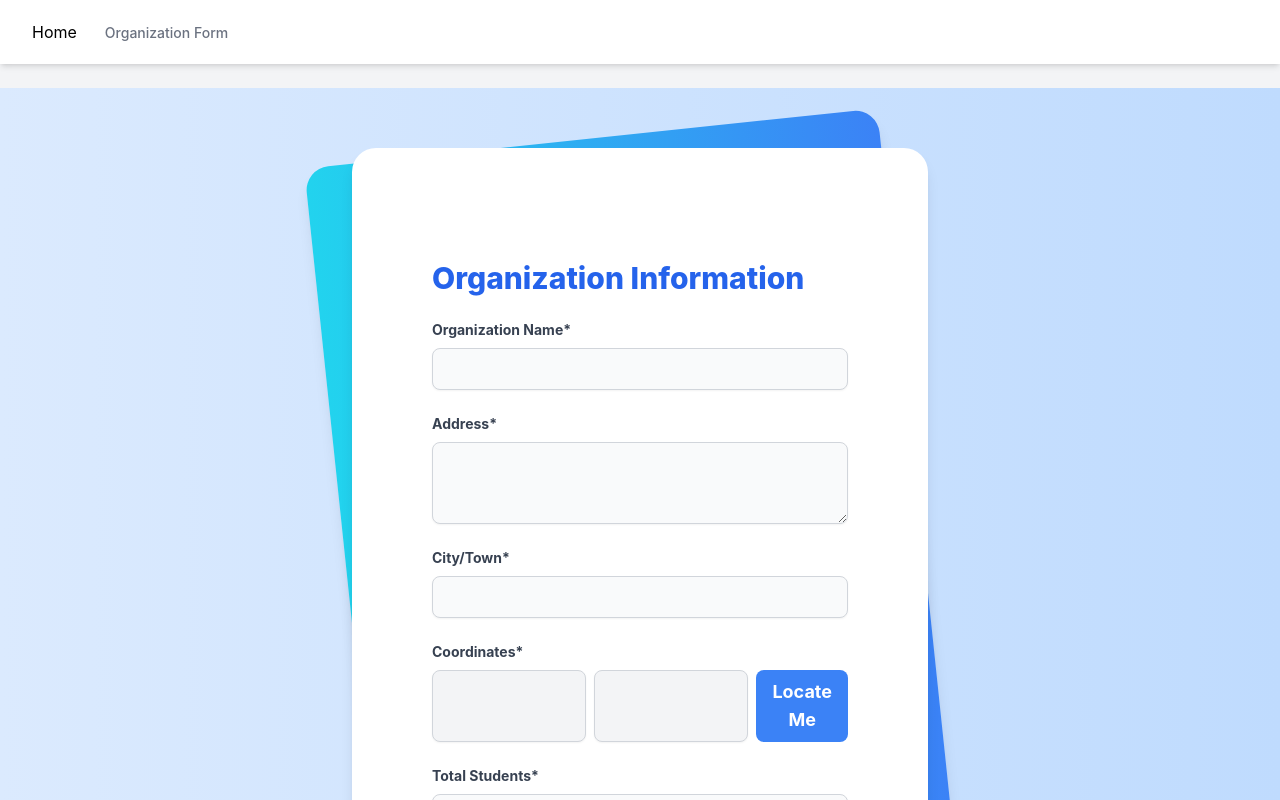
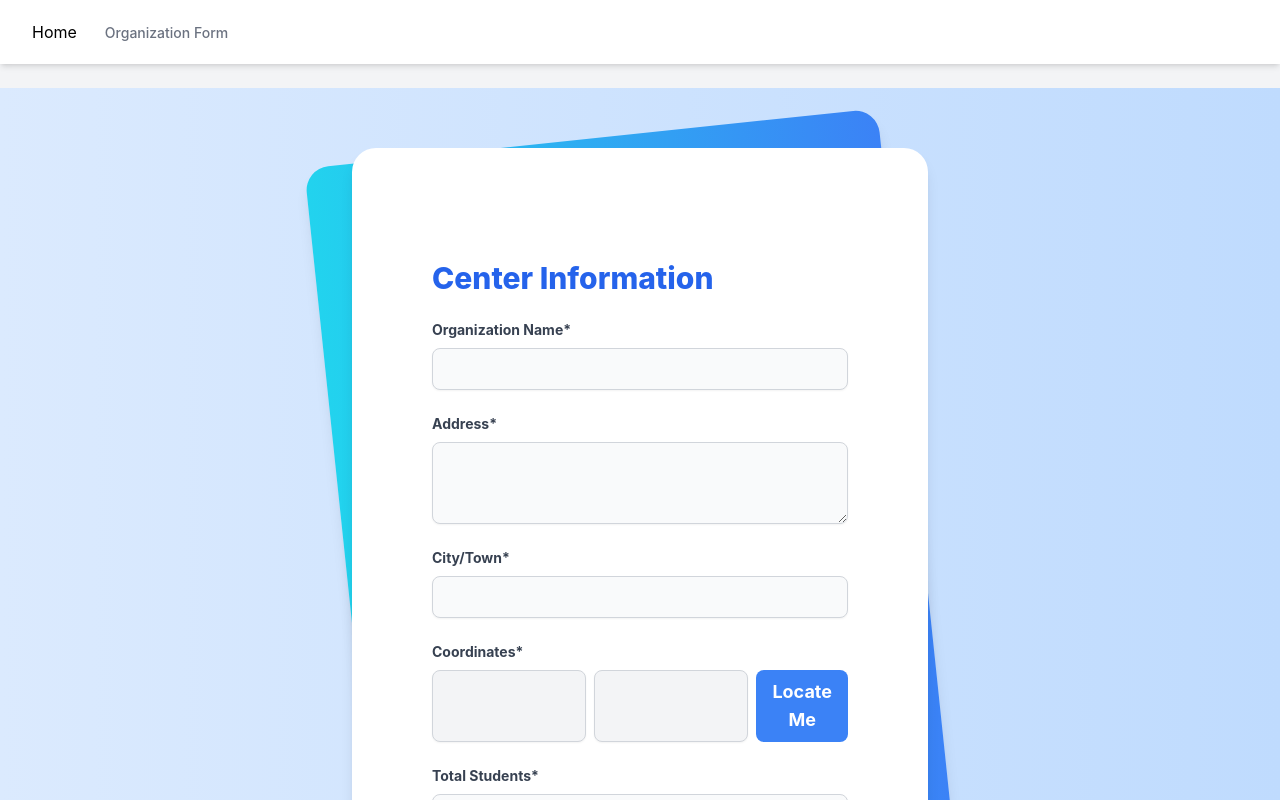
Before and after one commit to saquib34/akarshakWebsite, a React (Create React App) app: page /form in a window 1280 px wide. Shown: the top 800 px of the page. Built offline with nearby package versions, Linux system fonts and the light colour scheme.

Commit message:
form ready

```diff
--- a/src/OrganizationForm.js
+++ b/src/OrganizationForm.js
@@ -74,7 +74,7 @@
           <div className="max-w-md mx-auto">
             <div className="divide-y divide-gray-200">
               <div className="py-8 text-base leading-6 space-y-4 text-gray-700 sm:text-lg sm:leading-7">
-                <h2 className="text-3xl font-extrabold text-blue-600 mb-6">Organization Information</h2>
+                <h2 className="text-3xl font-extrabold text-blue-600 mb-6">Center Information</h2>
                 <form onSubmit={handleSubmit} className="space-y-6">
                   <div>
                     <label className="block text-gray-700 text-sm font-bold mb-2" htmlFor="organizationName">
```
